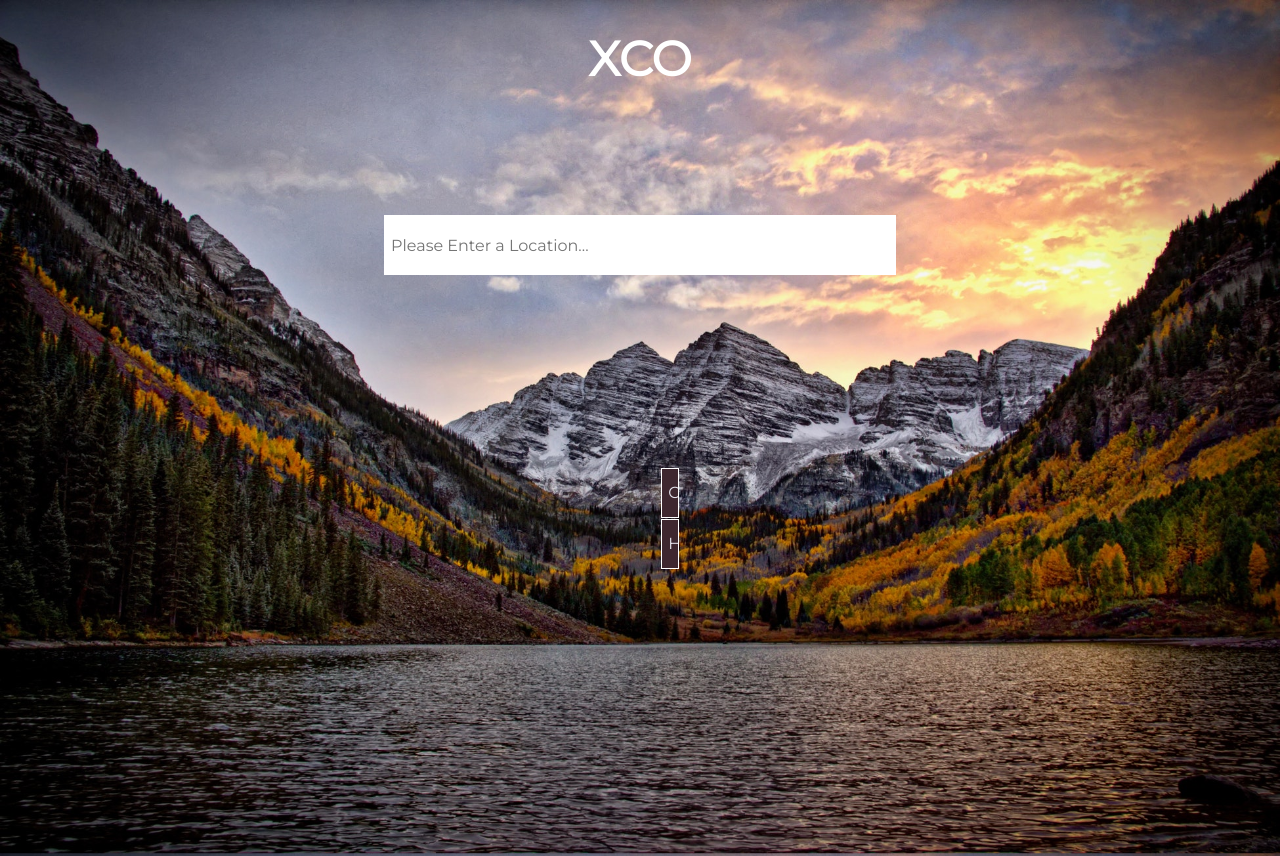
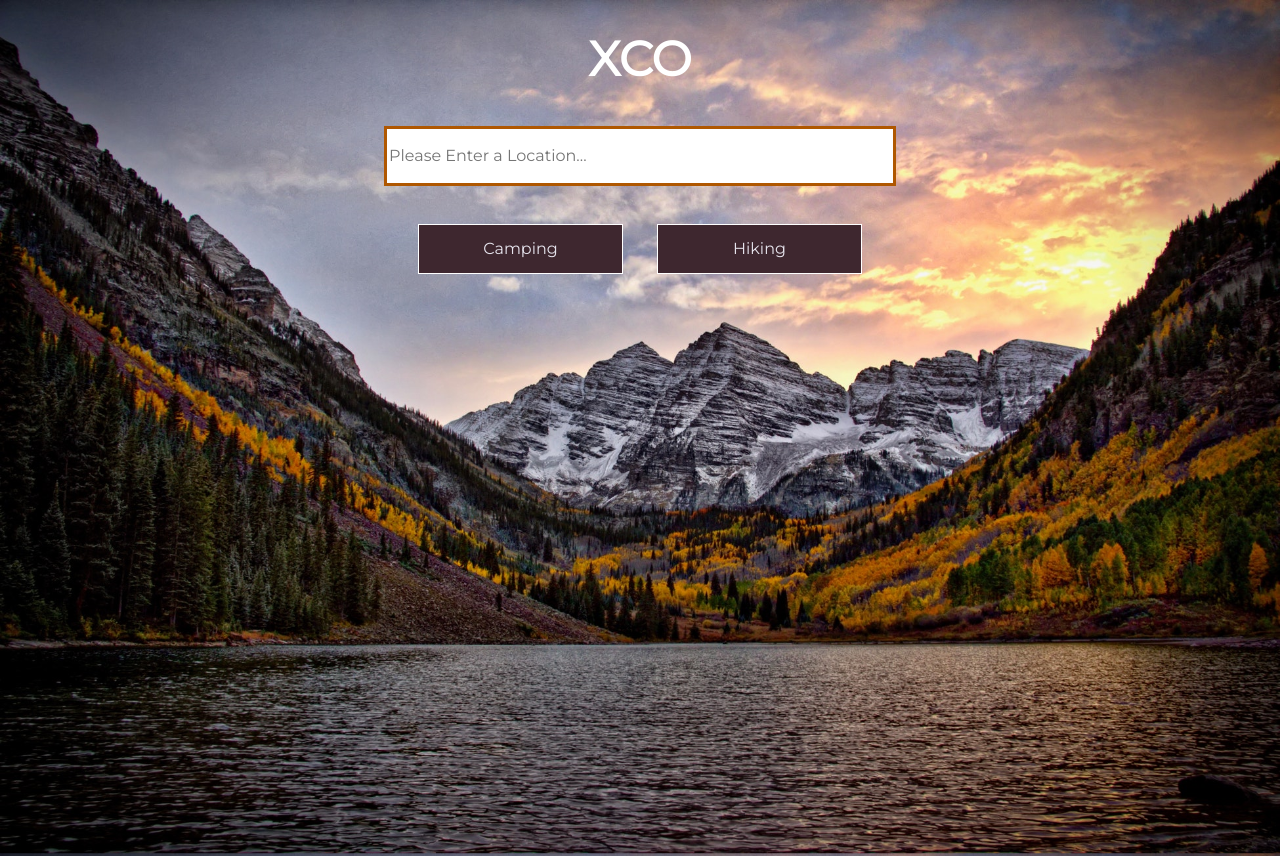
Before and after one commit to kalex19/Whateverly-2019, a React (Create React App) app: page / in a window 1280 px wide. Shown: the top 856 px of the page. Built offline with nearby package versions, Linux system fonts and the light colour scheme; no server answers.

Commit message:
Restyled UI and deleted Search Compnent
co-authored-by: Bridgett Coyle <bacoyle0409@gmail.com>
co-authored-by: Emily Dittmer <emilyedottmer@gmail.com>

```diff
--- a/src/Search/Search.css
+++ /dev/null
@@ -1 +0,0 @@
-search.css
--- a/src/Start/Start.css
+++ b/src/Start/Start.css
@@ -8,46 +8,48 @@
     margin: 0;
     padding: 0;
     width: 100%;
-    height: 100px;
+    height: 1000px;
 }
 
-.buttonHolder {
-    margin-top: 10%;
-    margin-left: 5%;
-}
-
-.campStartBtn,
-.hikeStartBtn {
-    display: block;
-    width: 20%;
-    height: 50px;
-    color: rgb(230, 228, 237);
-    background-color: rgb(62, 39, 47);
-    border: 1px solid white;
-    margin: 1% 38%;
+.startLocationInput {
+    width: 40%;
+    height: 60px;
+    border: 3px solid #af5700 ;
+    color: black;
+    margin: 0 30%;
+    margin-bottom: 3%;
 }
 
 .startLocationSearch {
     display: flex;
-    margin-top: 10%;
+    margin-top: 3%;
     width: 100%;
     flex-wrap: wrap;
     justify-content: space-evenly;
 }
 
-.startLocationInput {
+.buttonHolder {
+    display: flex;
+    flex-wrap: wrap;
+    justify-content: space-evenly;
     width: 40%;
-    height: 60px;
-    border: 5px solid white;
-    color: black;
-    margin: 0 30%;
-    margin-bottom: 5%;
 }
 
-.startSubmitBtn {
-    width: 20%;
+.campStartBtn,
+.hikeStartBtn {
+    width: 40%;
     height: 50px;
-    border: 3px solid #f4efec;
+    color: rgb(230, 228, 237);
+    background-color: rgb(62, 39, 47);
+    border: 1px solid white;
+}
+
+/* .campStartBtn a:hover {
     color: #e8dddd;
     background-color: #af5700;
 }
+
+.hikeStartBtn a:hover {
+    color: #e8dddd;
+    background-color: #af5700;
+} */
--- a/src/Start/Start.js
+++ b/src/Start/Start.js
@@ -6,7 +6,8 @@ export default class Start extends Component {
   constructor(props) {
     super(props);
       this.state= {
-        startInputValue: ''
+        startInputValue: '',
+        hovered: false
       }
     }
 
@@ -44,6 +45,19 @@ export default class Start extends Component {
       })
     }
 
+  //   cancelHover = () => {
+  //       this.setState ({
+  //         hovered: false
+  //       })
+  //   }
+
+  //   setHover = () => {
+  //     this.setState ({
+  //       hovered: true
+  //     })
+  // }
+
+
   render () {
     return (
       <section className='startWrapper'>
@@ -51,8 +65,8 @@ export default class Start extends Component {
         <section className='startLocationSearch'>
           <input type="text" className="startLocationInput" placeholder="Please Enter a Location..." value= {this.props.startInputValue} onChange={this.grabLocation} />
           <div className='buttonHolder'>
-          <input type="button" className="campStartBtn"  value="Camping" onClick={this.selectCampingBtn} />
-          <input type="button" className="hikeStartBtn" value="Hiking" onClick={this.selectHikingBtn} />
+          <input type="button" className="campStartBtn"  value='Camping' onClick={this.selectCampingBtn}  onMouseOver={this.setHover} onMouseOut={this.cancelHover} />
+          <input type="button" className="hikeStartBtn" value='Hiking' onClick={this.selectHikingBtn} onMouseOver={this.setHover} onMouseOut={this.cancelHover} />
         </div>
         </section>
       </section>
```
Also changed, not shown: src/App/App.js (+0 -12 lines), src/Search/Search.js (deleted, +0 -38 lines), 2 other files (tests, documents, lock files or other folders).
